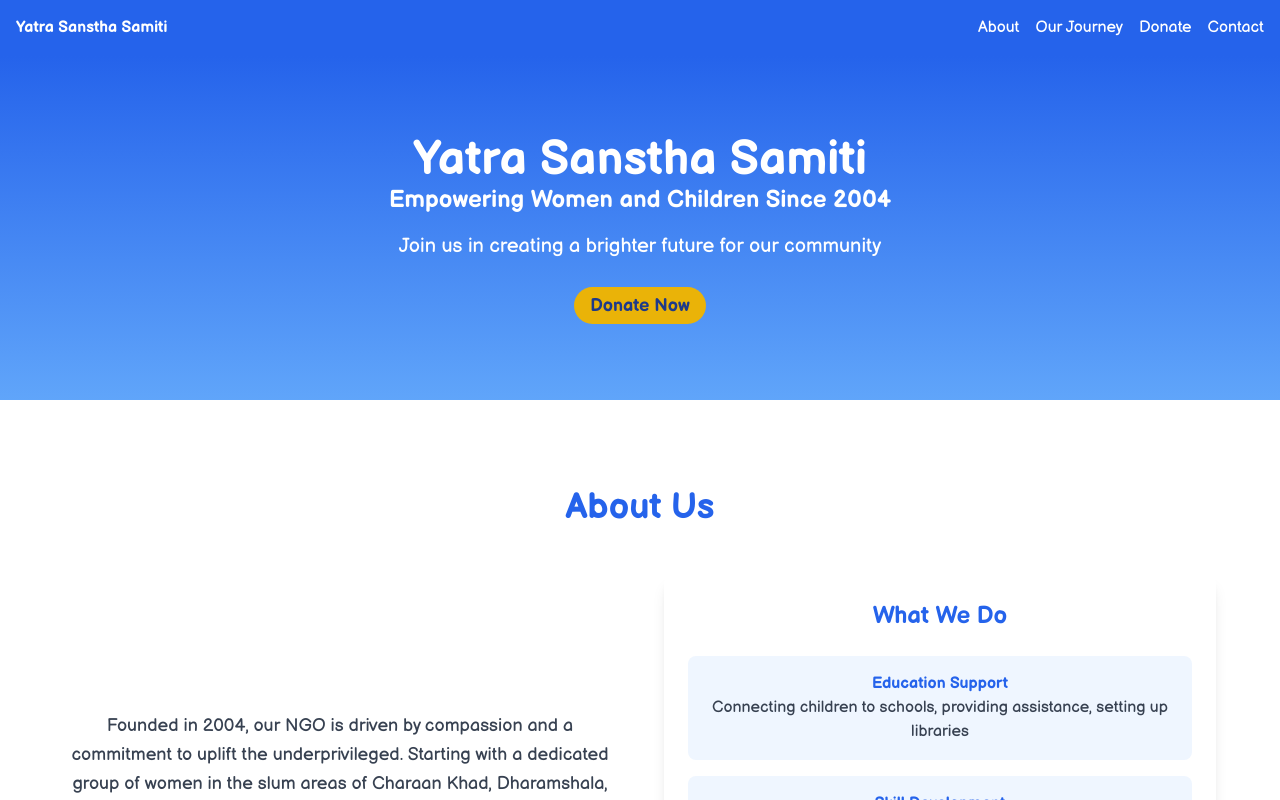
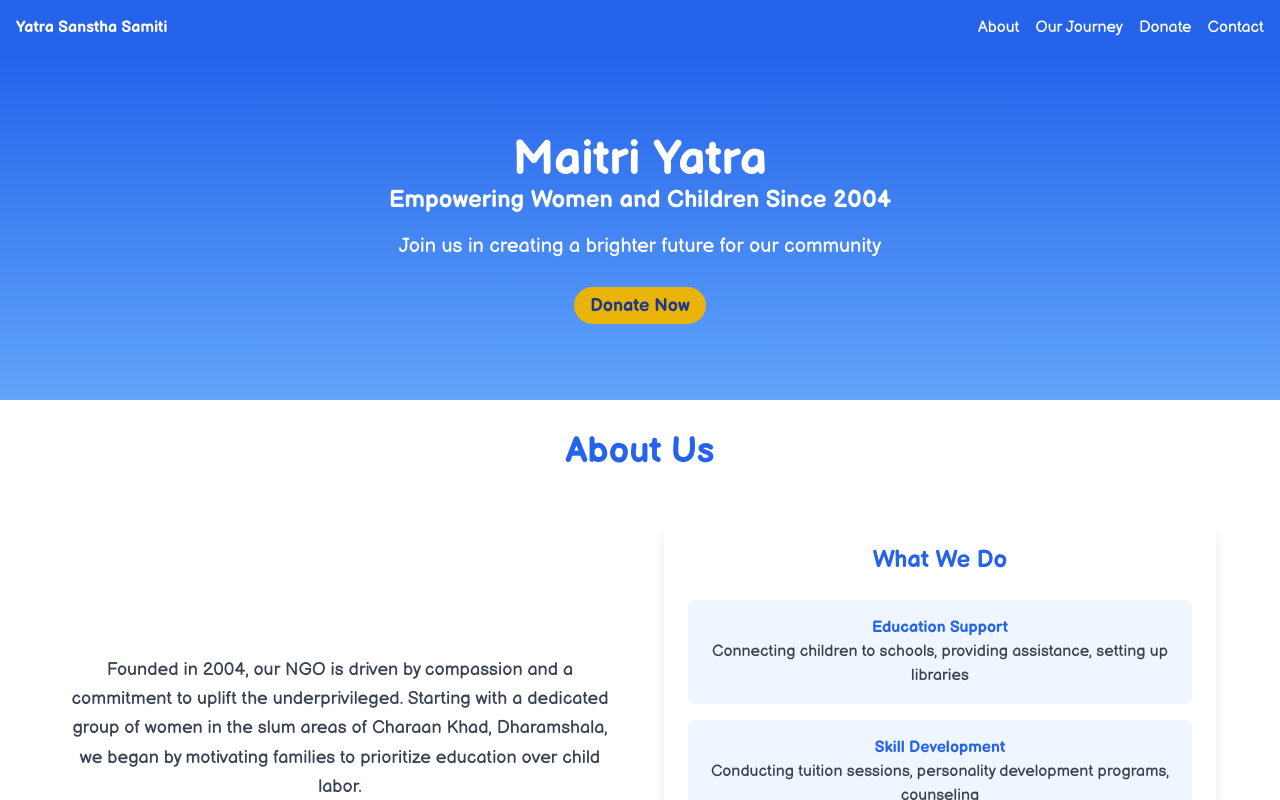
Before and after one commit to mokshchadha/raka_bui_ngo, a Next.js app: page / in a window 1280 px wide. Shown: the top 800 px of the page. Built offline with nearby package versions, Linux system fonts and the light colour scheme.

Commit message:
updated names and SEOs

```diff
--- a/app/about.tsx
+++ b/app/about.tsx
@@ -1,6 +1,6 @@
 const AboutSection = () => {
     return (
-      <section id="about" className="py-16 bg-white">
+      <section id="about" className="py-8 bg-white">
         <div className="container mx-auto px-4">
           <h2 className="text-4xl font-bold mb-12 text-blue-600 text-center animate-fade-in">
             About Us
--- a/app/layout.tsx
+++ b/app/layout.tsx
@@ -3,27 +3,27 @@ import './globals.css'
 import type { Metadata } from 'next'
 
 export const metadata: Metadata = {
-  title: 'yatra sanstha samiti',
+  title: 'maitri yatra',
   description: 'NGO dedicated to the welfare of women and children in Barol Dadi since 2004, started by Raka Koul Labroo',
 
   // Basic metadata
   keywords: 'NGO, women empowerment, children welfare, Barol Dadi, Raka Koul, social work',
   authors: [{ name: 'Raka Koul Labroo' }],
   creator: 'Raka Koul Labroo',
-  publisher: 'yatra sanstha samiti',
+  publisher: 'maitri yatra',
 
   // Open Graph metadata for social sharing
   openGraph: {
-    title: 'yatra sanstha samiti - Empowering Women and Children',
+    title: 'maitri yatra - Empowering Women and Children',
     description: 'NGO dedicated to the welfare of women and children in Barol Dadi since 2004',
     url: 'https://yatrasansthasamiti.netlify.app',
-    siteName: 'yatra sanstha samiti',
+    siteName: 'maitri yatra',
     images: [
       {
         url: 'https://yatrasansthasamiti.netlify.app/kid.jpg',
         width: 1200,
         height: 630,
-        alt: 'yatra sanstha samiti logo',
+        alt: 'maitri yatra logo',
       },
     ],
     locale: 'en_US',
@@ -33,7 +33,7 @@ export const metadata: Metadata = {
   // Twitter metadata
   twitter: {
     card: 'summary_large_image',
-    title: 'yatra sanstha samiti - Empowering Women and Children',
+    title: 'maitri yatra - Empowering Women and Children',
     description: 'NGO dedicated to the welfare of women and children in Barol Dadi since 2004',
     images: ['https://yatrasansthasamiti.netlify.app/kid.jpg'],
   },
--- a/app/page.tsx
+++ b/app/page.tsx
@@ -41,7 +41,7 @@ export default function Home() {
       <main>
         <section className="bg-gradient-to-b from-blue-600 to-blue-400 text-white py-20">
           <div className="container mx-auto text-center">
-            <h1 className="text-5xl font-bold mc-4">Yatra Sanstha Samiti</h1>
+            <h1 className="text-5xl font-bold mc-4">Maitri Yatra</h1>
             <h2 className="text-2xl font-bold mb-4">
               Empowering Women and Children Since 2004
             </h2>
@@ -57,7 +57,7 @@ export default function Home() {
           </div>
         </section>
 
-        <section id="about" className="py-6 bg-white">
+        <section id="about" className="bg-white">
           <div className="container mx-auto text-center">
             <AboutSection />
             <Image
@@ -65,7 +65,7 @@ export default function Home() {
               alt="Yatra Sanstha Samiti Team"
               width={600}
               height={400}
-              className="rounded-lg shadow-md mx-auto"
+              className="rounded-lg shadow-md mx-auto mb-4"
             />
           </div>
         </section>
```
